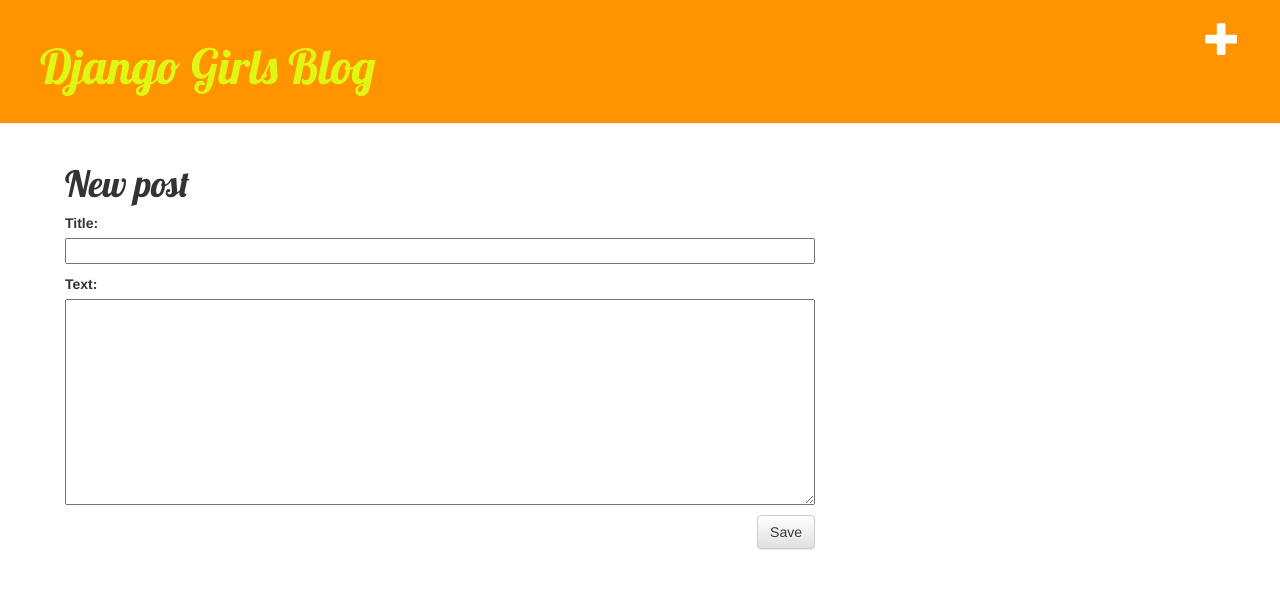
After one commit to chipsbank/my-first-blog, a Django app: page /post/new/ in a window 1280 px wide. The commit adds this page. Shown: the top 589 px of the page. Run offline with Django 3.2, Linux system fonts and the light colour scheme; some libraries are stand-ins or nearby versions.

Commit message:
Added view and template for detailed blog post sd well as CSS for the site.

```diff
--- /dev/null
+++ b/blog/forms.py
@@ -0,0 +1,9 @@
+from django import forms
+
+from .models import Post
+
+class PostForm(forms.ModelForm):
+
+    class Meta:
+        model = Post
+        fields = ('title', 'text',)
--- a/blog/static/css/blog.css
+++ b/blog/static/css/blog.css
@@ -11,7 +11,7 @@
 }
 
 .content {
-    margin-left: 40px;
+    margin-left: 50px;
 }
 
 h1, h2, h3, h4 {
--- a/blog/templates/blog/base.html
+++ b/blog/templates/blog/base.html
@@ -4,18 +4,19 @@
         <title>Django Girls blog</title>
         <link rel="stylesheet" href="//maxcdn.bootstrapcdn.com/bootstrap/3.2.0/css/bootstrap.min.css">
         <link rel="stylesheet" href="//maxcdn.bootstrapcdn.com/bootstrap/3.2.0/css/bootstrap-theme.min.css">
+        <link href='//fonts.googleapis.com/css?family=Lobster&subset=latin,latin-ext' rel='stylesheet' type='text/css'>
         <link rel="stylesheet" href="{% static 'css/blog.css' %}">
-        <link href="//fonts.googleapis.com/css?family=Lobster&subset=latin,latin-ext" rel="stylesheet" type="text/css">
     </head>
     <body>
         <div class="page-header">
+            <a href="{% url 'post_new' %}" class="top-menu"><span class="glyphicon glyphicon-plus"></span></a>
             <h1><a href="/">Django Girls Blog</a></h1>
         </div>
         <div class="content container">
             <div class="row">
                 <div class="col-md-8">
-                {% block content %}
-                {% endblock %}
+                    {% block content %}
+                    {% endblock %}
                 </div>
             </div>
         </div>
--- a/blog/templates/blog/post_detail.html
+++ b/blog/templates/blog/post_detail.html
@@ -7,6 +7,7 @@
                 {{ post.published_date }}
             </div>
         {% endif %}
+        <a class="btn btn-default" href="{% url 'post_edit' pk=post.pk %}"><span class="glyphicon glyphicon-pencil"></span></a>
         <h1>{{ post.title }}</h1>
         <p>{{ post.text|linebreaksbr }}</p>
     </div>
--- /dev/null
+++ b/blog/templates/blog/post_edit.html
@@ -0,0 +1,9 @@
+{% extends 'blog/base.html' %}
+
+{% block content %}
+    <h1>New post</h1>
+    <form method="POST" class="post-form">{% csrf_token %}
+        {{ form.as_p }}
+        <button type="submit" class="save btn btn-default">Save</button>
+    </form>
+{% endblock %}
--- a/blog/urls.py
+++ b/blog/urls.py
@@ -4,4 +4,6 @@ from . import views
 urlpatterns = [
     path('', views.post_list, name='post_list'),
     path('post/<int:pk>/', views.post_detail, name='post_detail'),
+    path('post/new/', views.post_new, name='post_new'),
+    path('post/<int:pk>/edit/', views.post_edit, name='post_edit'),
 ]
--- a/blog/views.py
+++ b/blog/views.py
@@ -2,6 +2,8 @@ from django.shortcuts import render
 from django.utils import timezone
 from .models import Post
 from django.shortcuts import render, get_object_or_404
+from .forms import PostForm
+from django.shortcuts import redirect
 
 def post_list(request):
     posts = Post.objects.filter(published_date__lte=timezone.now()).order_by('published_date')
@@ -10,3 +12,28 @@ def post_list(request):
 def post_detail(request, pk):
     post = get_object_or_404(Post, pk=pk)
     return render(request, 'blog/post_detail.html', {'post': post})
+def post_new(request):
+    if request.method == "POST":
+        form = PostForm(request.POST)
+        if form.is_valid():
+            post = form.save(commit=False)
+            post.author = request.user
+            post.published_date = timezone.now()
+            post.save()
+            return redirect('post_detail', pk=post.pk)
+    else:
+        form = PostForm()
+    return render(request, 'blog/post_edit.html', {'form': form})
+def post_edit(request, pk):
+    post = get_object_or_404(Post, pk=pk)
+    if request.method == "POST":
+        form = PostForm(instance=post)
+        if form.is_valid():
+            post = form.save(commit=False)
+            post.author = request.user
+            post.published_date = timezone.now()
+            post.save()
+            return redirect('post_detail', pk=post.pk)
+    else:
+        form = PostForm(instance=post)
+    return render(request, 'blog/post_edit.html', {'form': form})
```
